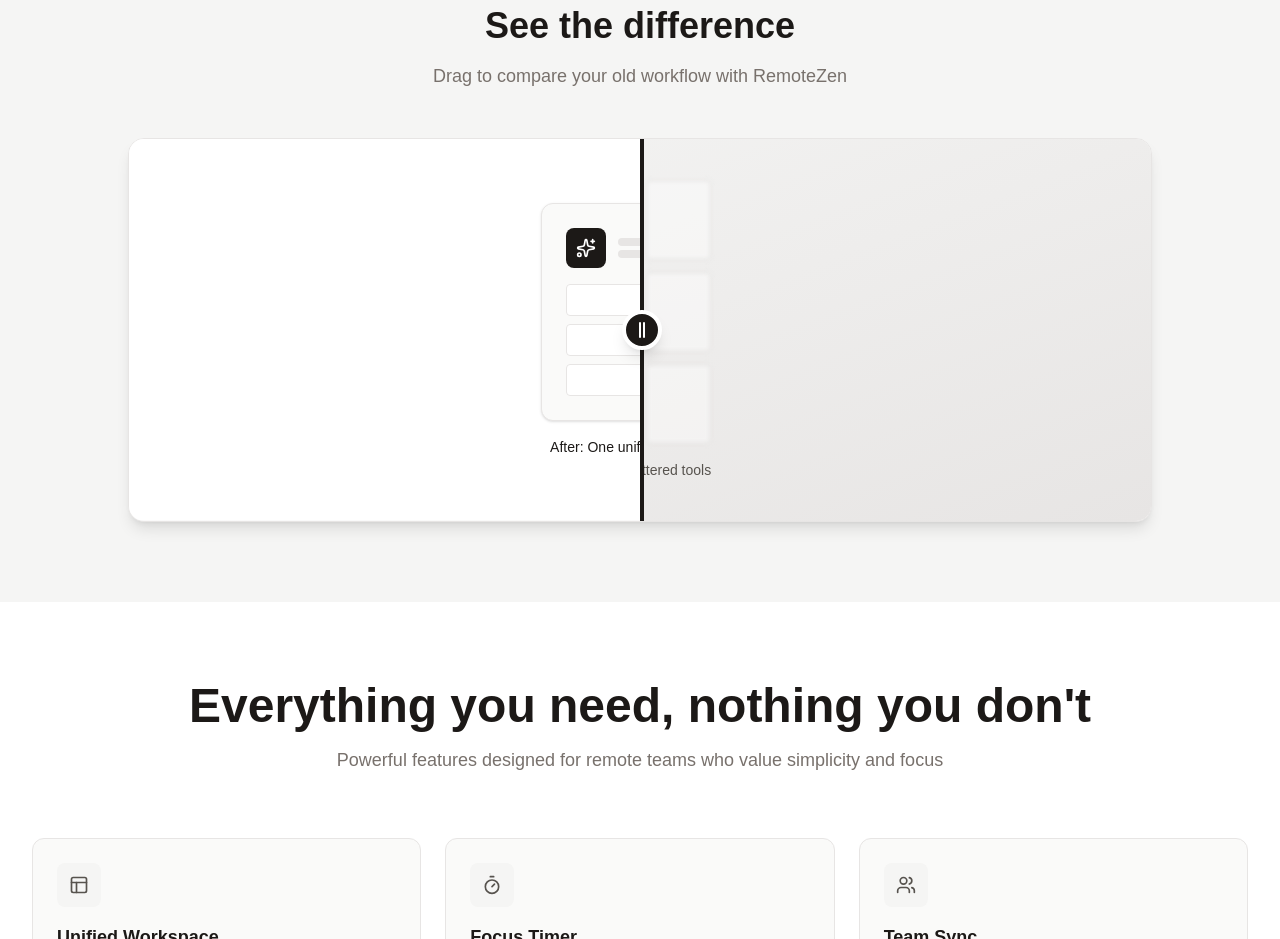
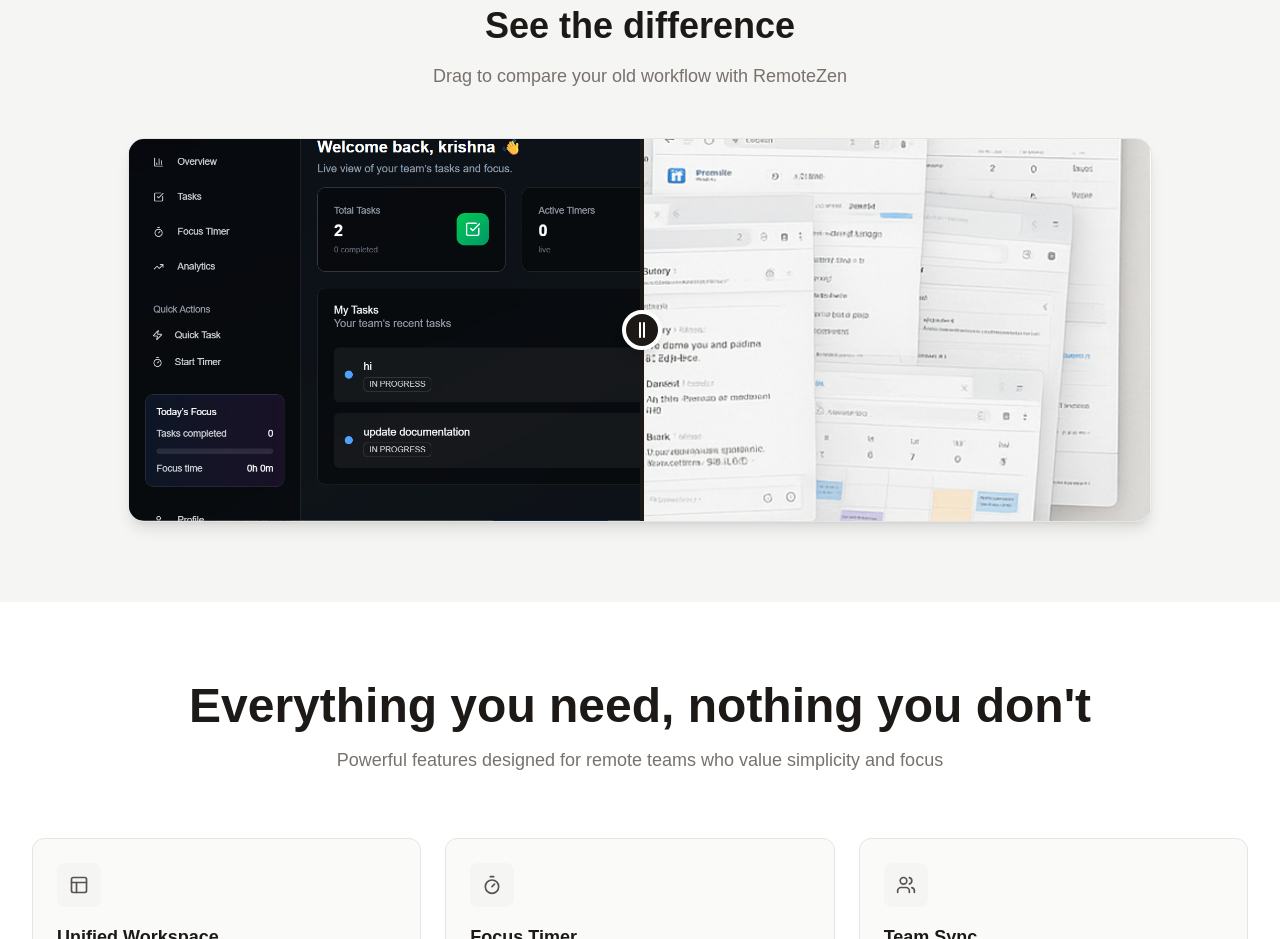
Before and after one commit to anglerfishlyy/RemoteZen, a Next.js app in the folder frontend/: page /landing in a window 1280 px wide. Shown: the part 2240-3179 px from the top of the page. Built offline with nearby package versions, Linux system fonts and the light colour scheme; no server answers.

Commit message:
add before/after images

```diff
--- a/frontend/components/LandingPage.tsx
+++ b/frontend/components/LandingPage.tsx
@@ -25,7 +25,6 @@ interface LandingPageProps {
 
 export default function LandingPage({ onNavigate }: LandingPageProps) {
   const [scrollY, setScrollY] = useState(0);
-  const [sliderPosition, setSliderPosition] = useState(50);
   const heroRef = useRef(null);
   const storyRef = useRef(null);
   const isStoryInView = useInView(storyRef, { once: false, amount: 0.3 });
@@ -35,9 +34,33 @@ export default function LandingPage({ onNavigate }: LandingPageProps) {
     offset: ["start end", "end start"]
   });
 
+
   const chaosOpacity = useTransform(scrollYProgress, [0, 0.3, 0.5], [0, 1, 0]);
   const mergeScale = useTransform(scrollYProgress, [0.3, 0.5, 0.7], [1, 0.3, 0]);
   const calmOpacity = useTransform(scrollYProgress, [0.6, 0.8], [0, 1]);
+  const [sliderPosition, setSliderPosition] = useState(50);
+
+const handleDrag = (e: React.MouseEvent<HTMLDivElement, MouseEvent>) => {
+  const container = e.currentTarget.parentElement;
+  if (!container) return;
+
+  const rect = container.getBoundingClientRect();
+  const updatePosition = (clientX: number) => {
+    const x = clientX - rect.left;
+    const percentage = (x / rect.width) * 100;
+    setSliderPosition(Math.max(0, Math.min(100, percentage)));
+  };
+
+  const handleMove = (event: MouseEvent) => updatePosition(event.clientX);
+  const handleUp = () => {
+    document.removeEventListener("mousemove", handleMove);
+    document.removeEventListener("mouseup", handleUp);
+  };
+
+  document.addEventListener("mousemove", handleMove);
+  document.addEventListener("mouseup", handleUp);
+};
+
 
   useEffect(() => {
     const handleScroll = () => setScrollY(window.scrollY);
@@ -348,75 +371,43 @@ export default function LandingPage({ onNavigate }: LandingPageProps) {
     </div>
 
     <div className="relative h-96 bg-white border border-[#E7E5E4] rounded-2xl overflow-hidden shadow-lg">
-            {/* Before Side */}
-            <div className="absolute inset-0 flex items-center justify-center bg-gradient-to-br from-[#F5F5F4] to-[#E7E5E4]">
-              <div className="text-center p-8">
-                <div className="grid grid-cols-2 gap-3 mb-4 blur-[2px] opacity-70">
-                  {[...Array(6)].map((_, i) => (
-                    <div key={i} className="bg-white/60 p-4 rounded border border-[#D6D3D1] h-20" />
-                  ))}
-                </div>
-                <p className="text-sm font-medium text-[#57534E]">Before: Scattered tools</p>
-              </div>
+
+      {/* BEFORE */}
+      <img
+        src="/before.png"
+        className="absolute inset-0 w-full h-full object-cover"
+      />
+
+      {/* AFTER */}
+      <div
+        className="absolute inset-0 overflow-hidden"
+        style={{ clipPath: `inset(0 ${100 - sliderPosition}% 0 0)` }}
+      >
+        <img
+          src="/main.png"
+          className="w-full h-full object-cover"
+        />
       </div>
 
-            {/* After Side */}
+      {/* SLIDER */}
       <div
-              className="absolute inset-0 flex items-center justify-center bg-white"
-              style={{ clipPath: `inset(0 ${100 - sliderPosition}% 0 0)` }}
+        className="absolute top-0 bottom-0 w-1 bg-[#1C1917] cursor-ew-resize z-20"
+        style={{ left: `${sliderPosition}%` }}
+        onMouseDown={handleDrag}
       >
-              <div className="text-center p-8">
-                <div className="bg-[#FAFAF9] border border-[#E7E5E4] rounded-xl p-6 max-w-md mx-auto shadow-sm">
-                  <div className="flex items-center space-x-3 mb-4">
-                    <div className="w-10 h-10 bg-[#1C1917] rounded-lg flex items-center justify-center">
-                      <Sparkles className="w-5 h-5 text-white" strokeWidth={2} />
-                    </div>
-                    <div className="text-left">
-                      <div className="h-2 bg-[#E7E5E4] rounded w-24 mb-1" />
-                      <div className="h-2 bg-[#E7E5E4] rounded w-16" />
-                    </div>
-                  </div>
-                  <div className="space-y-2">
-                    {[...Array(3)].map((_, i) => (
-                      <div key={i} className="h-8 bg-white border border-[#E7E5E4] rounded" />
-                    ))}
-                  </div>
-                </div>
-                <p className="text-sm font-medium text-[#1C1917] mt-4">After: One unified workspace</p>
-              </div>
-            </div>
-
-            {/* Slider Handle */}
-            <div
-              className="absolute top-0 bottom-0 w-1 bg-[#1C1917] cursor-ew-resize z-10"
-              style={{ left: `${sliderPosition}%` }}
-              onMouseDown={(e) => {
-                const handleMouseMove = (moveEvent: MouseEvent) => {
-                  const rect = e.currentTarget.parentElement?.getBoundingClientRect();
-                  if (rect) {
-                    const x = moveEvent.clientX - rect.left;
-                    const percentage = (x / rect.width) * 100;
-                    setSliderPosition(Math.max(0, Math.min(100, percentage)));
-                  }
-                };
-                const handleMouseUp = () => {
-                  document.removeEventListener('mousemove', handleMouseMove);
-                  document.removeEventListener('mouseup', handleMouseUp);
-                };
-                document.addEventListener('mousemove', handleMouseMove);
-                document.addEventListener('mouseup', handleMouseUp);
-              }}
-            >
-              <div className="absolute top-1/2 left-1/2 -translate-x-1/2 -translate-y-1/2 w-10 h-10 bg-[#1C1917] rounded-full border-4 border-white shadow-lg flex items-center justify-center">
+        <div className="absolute top-1/2 -translate-y-1/2 -translate-x-1/2 left-1/2 w-10 h-10 bg-[#1C1917] rounded-full border-4 border-white shadow-lg flex items-center justify-center">
           <div className="flex space-x-0.5">
             <div className="w-0.5 h-4 bg-white rounded" />
             <div className="w-0.5 h-4 bg-white rounded" />
           </div>
         </div>
       </div>
+
     </div>
   </div>
 </section>
+
+
 
       {/* Features Grid */}
       <section id="features" className="py-20 px-6 lg:px-8 bg-white">
```
Also changed, not shown: frontend/public/before.png (added). Lines whose indentation alone changed are shown as unchanged.
